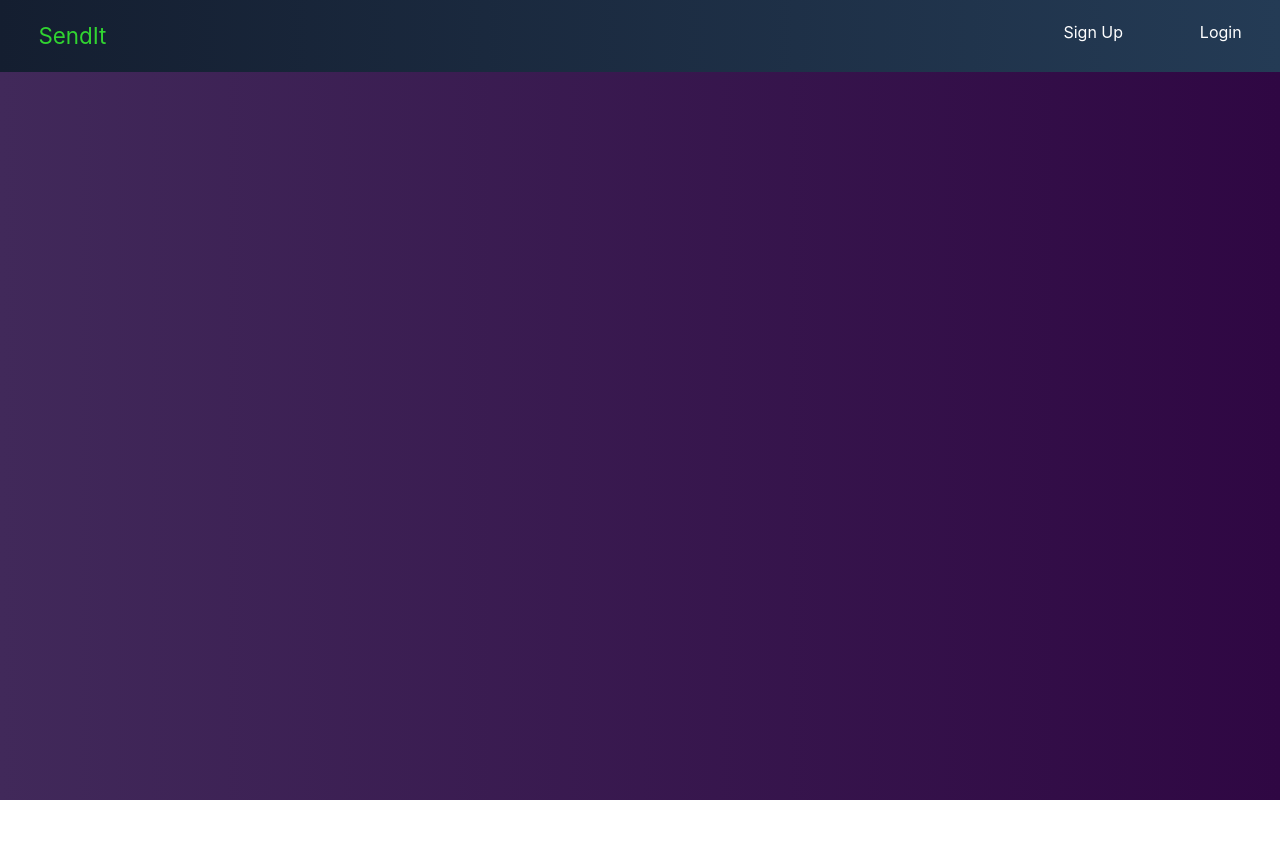
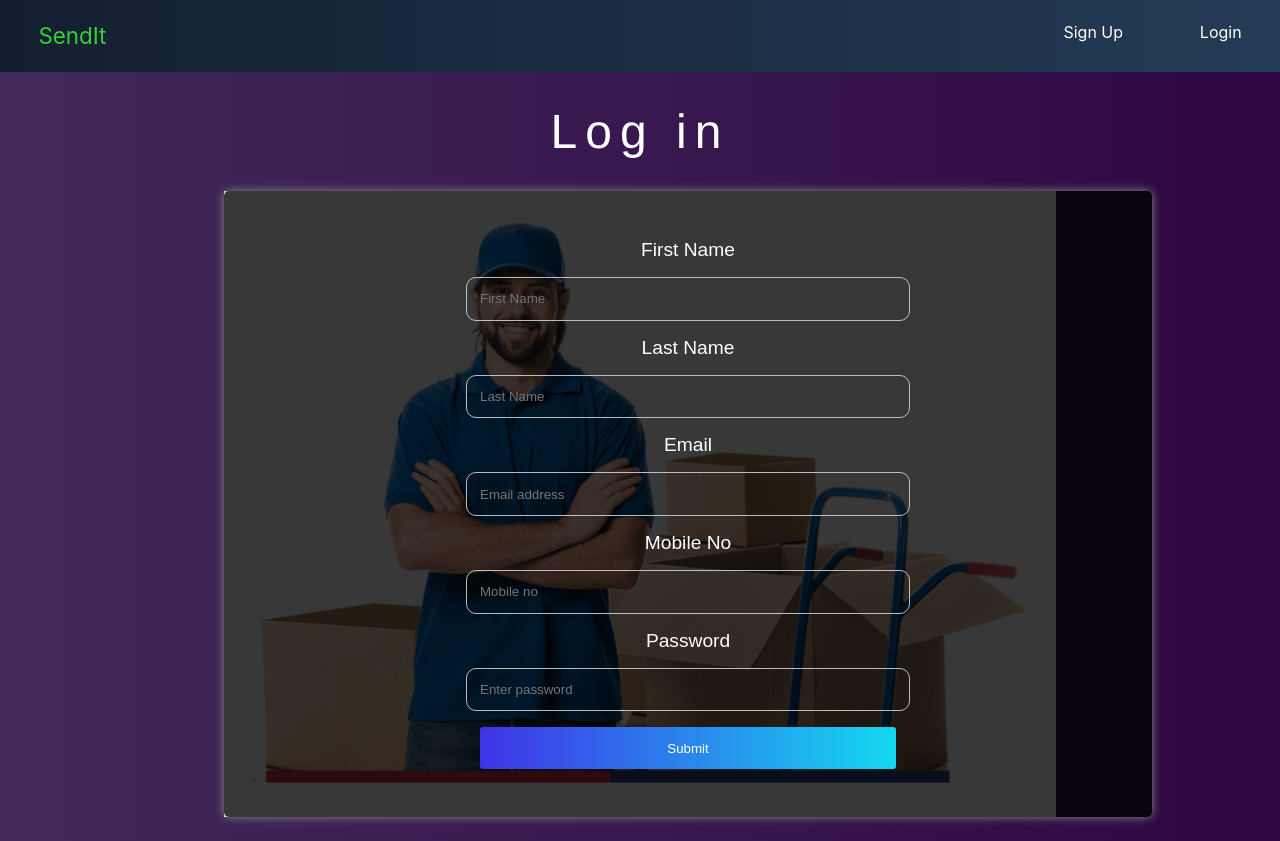
Before and after one commit to CodingJay90/sendIt-reactJs, a React (Create React App) app: page /register in a window 1280 px wide. Before the commit the page ends 800 px from the top, so only its background shows below. Built offline with nearby package versions, Linux system fonts and the light colour scheme; no server answers.

Commit message:
register function added

```diff
--- a/src/components/auth/SignUp.js
+++ b/src/components/auth/SignUp.js
@@ -1,7 +1,105 @@
 import React from "react";
+import { useState } from "react";
+import { useHistory } from "react-router-dom";
+import { toast } from "react-toastify";
+import "react-toastify/dist/ReactToastify.css";
+import "./SignUp.css";
 
 const SignUp = () => {
-  return <div></div>;
+  toast.configure();
+
+  const [values, setValues] = useState({
+    email: "",
+    password: "",
+    first_name: "",
+    last_name: "",
+    phone_no: "",
+  });
+  const history = useHistory();
+  const onChange = (e) =>
+    setValues({ ...values, [e.target.name]: e.target.value });
+
+  const handleSubmit = (e) => {
+    e.preventDefault();
+    fetch("/auth/register", {
+      method: "POST",
+      body: JSON.stringify({
+        first_name: values.first_name,
+        last_name: values.last_name,
+        email: values.email,
+        phone_no: values.phone_no,
+        password: values.password,
+      }),
+      headers: {
+        "Content-type": "Application/json",
+      },
+    })
+      .then((res) => res.json())
+      .then((data) => {
+        console.log(data);
+        if (data.success) {
+          localStorage.setItem("currentUserId", data.userId);
+          localStorage.setItem("token", data.token);
+          history.push("/userDashboard");
+          window.location.reload();
+        } else {
+          data.errors.map((err) => {
+            toast.error(err.msg);
+          });
+        }
+      })
+      .catch((err) => {
+        console.log(err);
+        toast.error(err);
+      });
+  };
+  return (
+    <div>
+      <div className="form">
+        <h1>Log in</h1>
+        <div className="layer">
+          <form onSubmit={handleSubmit}>
+            <label htmlFor="first_name">First Name</label>
+            <input
+              type="text"
+              onChange={onChange}
+              name="first_name"
+              placeholder="First Name"
+            />
+            <label htmlFor="last_name">Last Name</label>
+            <input
+              type="text"
+              onChange={onChange}
+              name="last_name"
+              placeholder="Last Name"
+            />
+            <label htmlFor="email">Email</label>
+            <input
+              type="text"
+              onChange={onChange}
+              name="email"
+              placeholder="Email address"
+            />
+            <label htmlFor="phone_no">Mobile No</label>
+            <input
+              type="text"
+              onChange={onChange}
+              name="phone_no"
+              placeholder="Mobile no"
+            />
+            <label htmlFor="password">Password</label>
+            <input
+              type="password"
+              name="password"
+              placeholder="Enter password"
+              onChange={onChange}
+            />
+            <button>Submit</button>
+          </form>
+        </div>
+      </div>
+    </div>
+  );
 };
 
 export default SignUp;
--- a/src/components/userDashboard/UserDashboard.js
+++ b/src/components/userDashboard/UserDashboard.js
@@ -46,9 +46,11 @@ const UserDashboard = () => {
         <h2>Orders</h2>
         <div className="orders-layer">
           <div className="orders">
-            {item.map((i) => {
-              return <Orders item={i} />;
-            })}
+            {item > 0
+              ? item.map((i) => {
+                  return <Orders item={i} />;
+                })
+              : " You have no delivery order yet"}
           </div>
         </div>
       </div>
```
